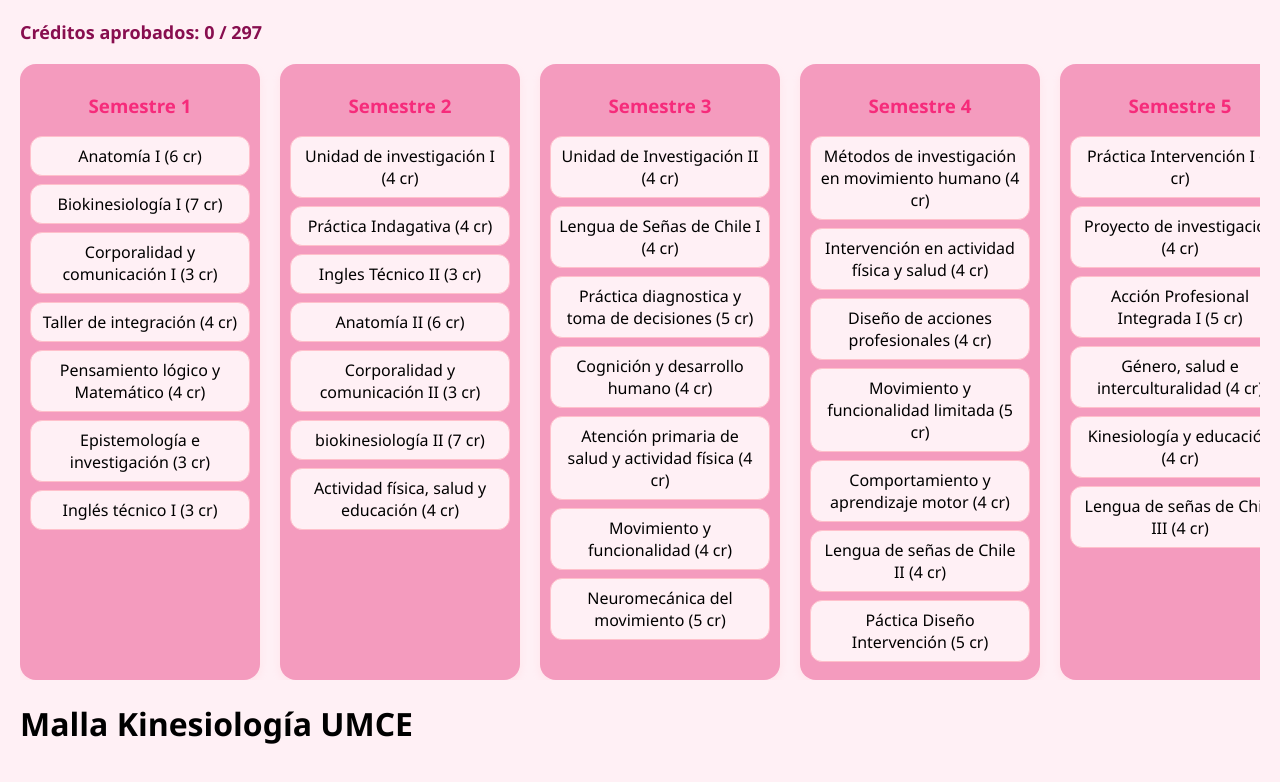
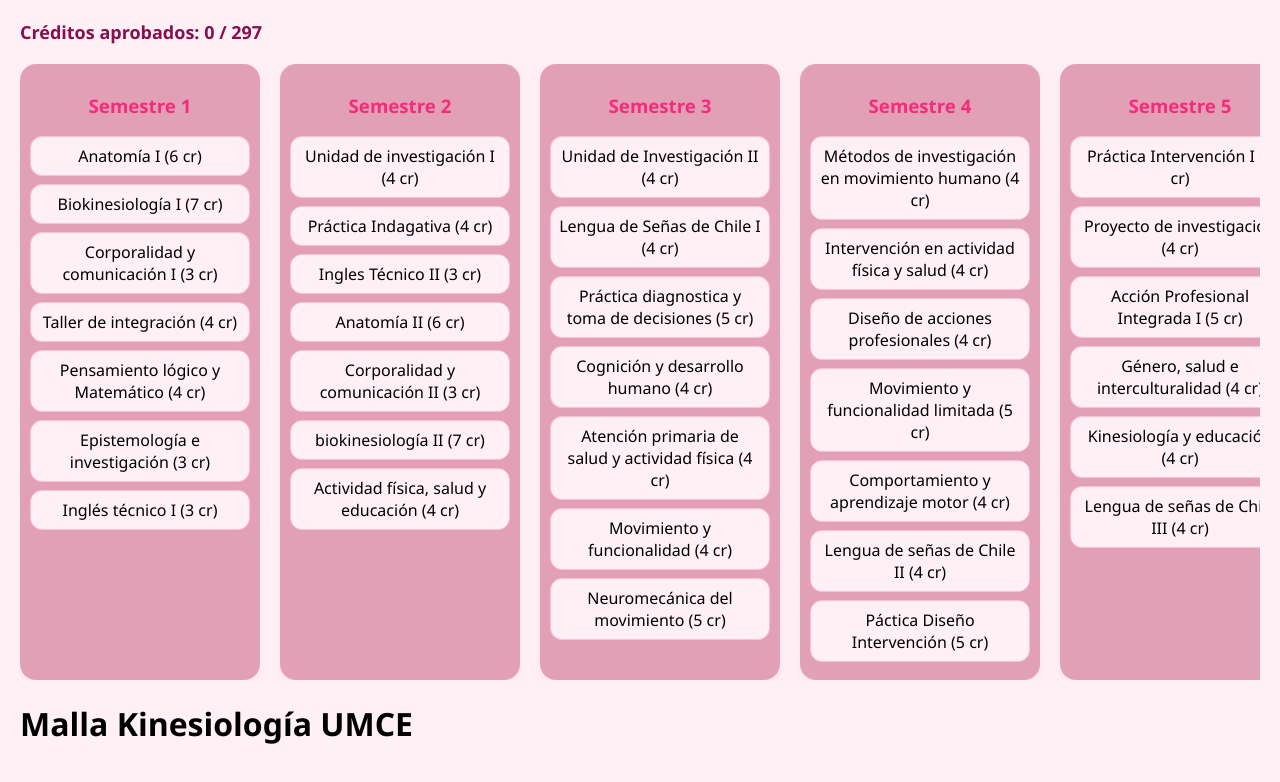
Before and after one commit to Carlvu444/Malla-Kinesiolog-a-, a plain HTML site: page index.html in a window 1280 px wide. Drawn offline with Linux system fonts and the light colour scheme.

Commit message:
Update style.css

```diff
--- a/style.css
+++ b/style.css
@@ -14,7 +14,7 @@ body {
 
 .semestre {
   min-width: 220px;
-  background-color: #f49bbe;
+  background-color: #e2a0b7;
   border-radius: 16px;
   padding: 10px;
   box-shadow: 0 4px 8px rgba(255, 182, 193, 0.2);
```
